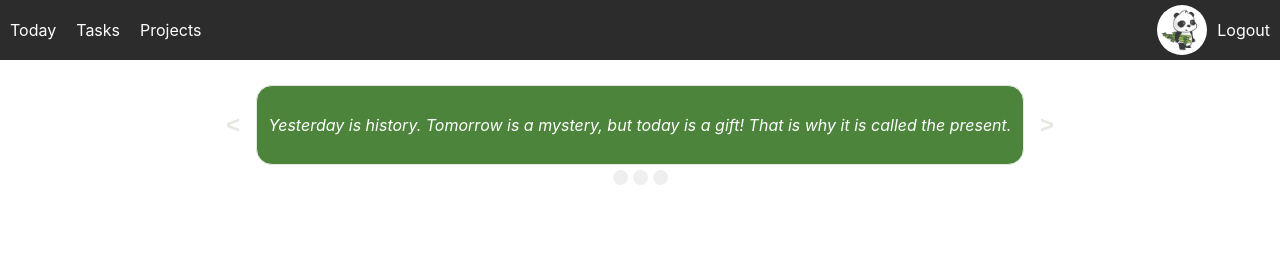
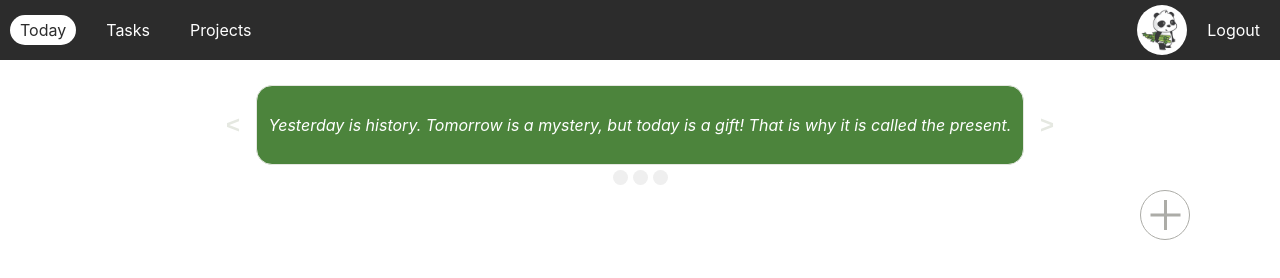
Before and after one commit to phunky-panda94/todoList, a website built with webpack: page dist/index.html in a window 1280 px wide. Built offline with nearby package versions, Linux system fonts and the light colour scheme.

Commit message:
added new task button

```diff
--- a/src/styles/style.css
+++ b/src/styles/style.css
@@ -28,6 +28,8 @@ nav {
     text-decoration: none;
     padding-left: 10px;
     padding-right: 10px;
+    margin-left: 10px;
+    margin-right: 10px;
 }
 
 .nav-right {
@@ -38,6 +40,14 @@ nav {
     border-radius: 50%;
     height: 50px;
     width: 50px;
+}
+
+.selected, .nav-btn:hover {
+    background-color: #ffffff;
+    border-radius: 1em;
+    color: #2c2c2c;
+    padding-top: 5px;
+    padding-bottom: 5px;
 }
 
 /* carousel */
@@ -52,6 +62,7 @@ nav {
 
 .arrow:hover {
     color: #ACACA7;
+    cursor: pointer;
 }
 
 #carousel {
@@ -74,6 +85,7 @@ nav {
 
 .circle:hover {
     background-color: #ACACA7;
+    cursor: pointer;
 }
 
 #quote-box {
@@ -84,10 +96,34 @@ nav {
     font-style: italic;
     height: 80px;
     width: 60vw;
-    /* margin-top: 25px;
-    margin-bottom: 5px; */
     margin-left: 10px;
     margin-right: 10px;
+}
+
+.add-btn {
+    border: 1px solid #ACACA7;
+    background-color: transparent;
+    border-radius: 50%;
+    height: 50px;
+    margin-right: 7%;
+    width: 50px;
+}
+
+.add-btn::before, .add-btn::after {
+    content: '';
+    background-color: #ACACA7;
+    height: 30px;
+    width: 3px;
+    position: absolute;
+}
+
+.add-btn::after {
+    transform: rotate(90deg);
+}
+
+.add-btn:hover {
+    background-color: #E5E8E1;
+    cursor: pointer;
 }
 
 /* flexbox */
```
Also changed, not shown: dist/index.html.
